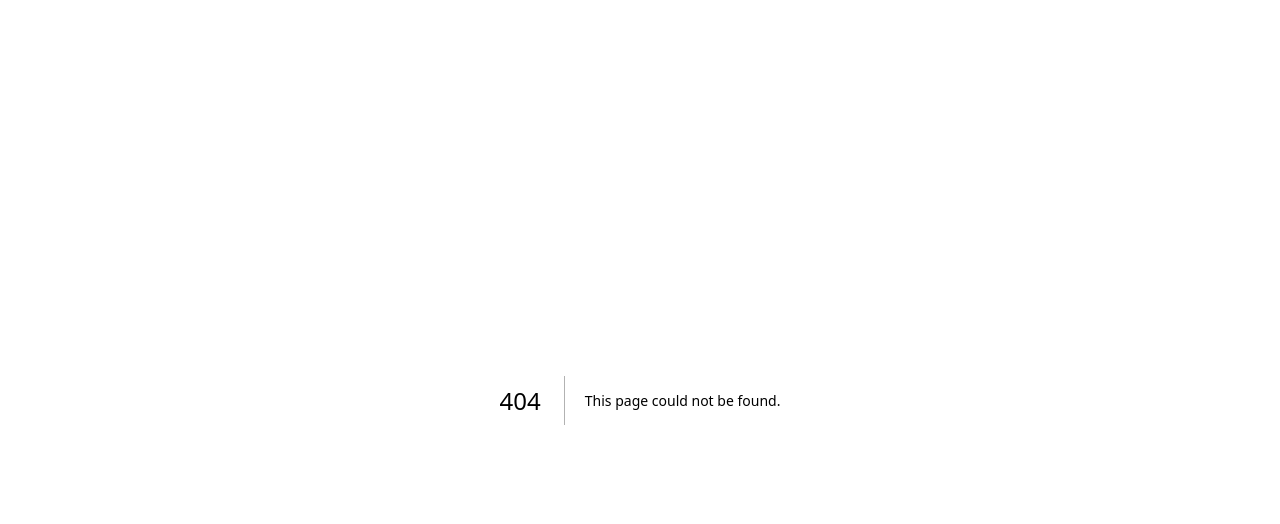
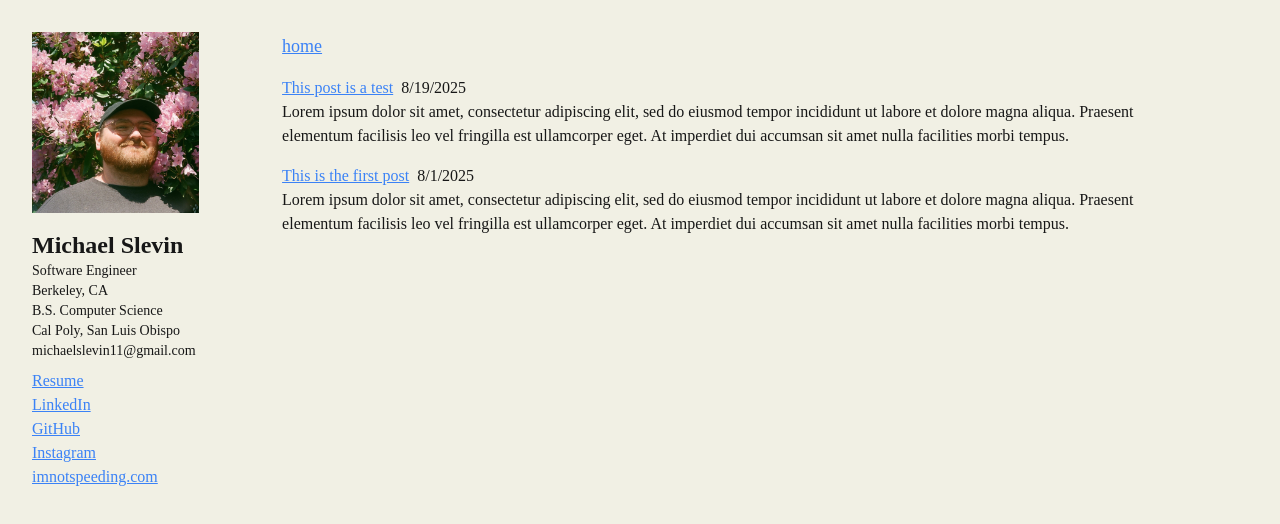
Before and after one commit to mslevin/website, a Next.js app: page /thoughts in a window 1280 px wide. Before the commit this address had no page. Shown: the top 524 px of the page. Built offline with nearby package versions, Linux system fonts and the light colour scheme.

Commit message:
more structure, posts, 404 page

```diff
--- /dev/null
+++ b/_thoughts/number_2.md
@@ -0,0 +1,15 @@
+---
+title: "This is the first post"
+excerpt: "Lorem ipsum dolor sit amet, consectetur adipiscing elit, sed do eiusmod tempor incididunt ut labore et dolore magna aliqua. Praesent elementum facilisis leo vel fringilla est ullamcorper eget. At imperdiet dui accumsan sit amet nulla facilities morbi tempus."
+coverImage: "/assets/blog/preview/cover.jpg"
+date: "8/1/2025"
+---
+
+Lorem ipsum dolor sit amet, consectetur adipiscing elit, sed do eiusmod tempor incididunt ut labore et dolore magna aliqua. Praesent elementum facilisis leo vel fringilla est ullamcorper eget. At imperdiet dui accumsan sit amet nulla facilities morbi tempus. Praesent elementum facilisis leo vel fringilla. Congue mauris rhoncus aenean vel. Egestas sed tempus urna et pharetra pharetra massa massa ultricies.
+
+Venenatis cras sed felis eget velit. Consectetur libero id faucibus nisl tincidunt. Gravida in fermentum et sollicitudin ac orci phasellus egestas tellus. Volutpat consequat mauris nunc congue nisi vitae. Id aliquet risus feugiat in ante metus dictum at tempor. Sed blandit libero volutpat sed cras. Sed odio morbi quis commodo odio aenean sed adipiscing. Velit euismod in pellentesque massa placerat. Mi bibendum neque egestas congue quisque egestas diam in arcu. Nisi lacus sed viverra tellus in. Nibh cras pulvinar mattis nunc sed. Luctus accumsan tortor posuere ac ut consequat semper viverra. Fringilla ut morbi tincidunt augue interdum velit euismod.
+
+## Lorem Ipsum
+
+Tristique senectus et netus et malesuada fames ac turpis. Ridiculous mus mauris vitae ultricies leo integer malesuada nunc vel. In mollis nunc sed id semper. Egestas tellus rutrum tellus pellentesque. Phasellus vestibulum lorem sed risus ultricies tristique nulla. Quis blandit turpis cursus in hac habitasse platea dictumst quisque. Eros donec ac odio tempor orci dapibus ultrices. Aliquam sem et tortor consequat id porta nibh. Adipiscing elit duis tristique sollicitudin nibh sit amet commodo nulla. Diam vulputate ut pharetra sit amet. Ut tellus elementum sagittis vitae et leo. Arcu non odio euismod lacinia at quis risus sed vulputate.
+s
--- /dev/null
+++ b/_thoughts/test_post.md
@@ -0,0 +1,15 @@
+---
+title: "This post is a test"
+excerpt: "Lorem ipsum dolor sit amet, consectetur adipiscing elit, sed do eiusmod tempor incididunt ut labore et dolore magna aliqua. Praesent elementum facilisis leo vel fringilla est ullamcorper eget. At imperdiet dui accumsan sit amet nulla facilities morbi tempus."
+coverImage: "/assets/blog/preview/cover.jpg"
+date: "8/19/2025"
+---
+
+Lorem ipsum dolor sit amet, consectetur adipiscing elit, sed do eiusmod tempor incididunt ut labore et dolore magna aliqua. Praesent elementum facilisis leo vel fringilla est ullamcorper eget. At imperdiet dui accumsan sit amet nulla facilities morbi tempus. Praesent elementum facilisis leo vel fringilla. Congue mauris rhoncus aenean vel. Egestas sed tempus urna et pharetra pharetra massa massa ultricies.
+
+Venenatis cras sed felis eget velit. Consectetur libero id faucibus nisl tincidunt. Gravida in fermentum et sollicitudin ac orci phasellus egestas tellus. Volutpat consequat mauris nunc congue nisi vitae. Id aliquet risus feugiat in ante metus dictum at tempor. Sed blandit libero volutpat sed cras. Sed odio morbi quis commodo odio aenean sed adipiscing. Velit euismod in pellentesque massa placerat. Mi bibendum neque egestas congue quisque egestas diam in arcu. Nisi lacus sed viverra tellus in. Nibh cras pulvinar mattis nunc sed. Luctus accumsan tortor posuere ac ut consequat semper viverra. Fringilla ut morbi tincidunt augue interdum velit euismod.
+
+## Lorem Ipsum
+
+Tristique senectus et netus et malesuada fames ac turpis. Ridiculous mus mauris vitae ultricies leo integer malesuada nunc vel. In mollis nunc sed id semper. Egestas tellus rutrum tellus pellentesque. Phasellus vestibulum lorem sed risus ultricies tristique nulla. Quis blandit turpis cursus in hac habitasse platea dictumst quisque. Eros donec ac odio tempor orci dapibus ultrices. Aliquam sem et tortor consequat id porta nibh. Adipiscing elit duis tristique sollicitudin nibh sit amet commodo nulla. Diam vulputate ut pharetra sit amet. Ut tellus elementum sagittis vitae et leo. Arcu non odio euismod lacinia at quis risus sed vulputate.
+s
--- a/src/app/layout.tsx
+++ b/src/app/layout.tsx
@@ -1,6 +1,9 @@
 import type { Metadata } from "next";
 import { Geist, Geist_Mono } from "next/font/google";
 import "./globals.css";
+import Image from "next/image";
+import Link from "next/link";
+import { urls } from "./data";
 
 const geistSans = Geist({
   variable: "--font-geist-sans",
@@ -22,12 +25,50 @@ export default function RootLayout({
 }: Readonly<{
   children: React.ReactNode;
 }>) {
+  const bytes = [
+    109, 105, 99, 104, 97, 101, 108, 115, 108, 101, 118, 105, 110, 49, 49, 64,
+    103, 109, 97, 105, 108, 46, 99, 111, 109,
+  ];
+  const address = String.fromCharCode(...bytes);
   return (
     <html lang="en">
       <body
         className={`${geistSans.variable} ${geistMono.variable} antialiased`}
       >
-        {children}
+        <main className="font-[Times_New_Roman] p-8 gap-8 flex">
+          <div className="flex flex-col gap-4">
+            <Image
+              src="/img/flowers_crop.jpeg"
+              alt="Me, standing in front of a flower bush."
+              width={200}
+              height={200}
+              priority
+            />
+            <div className="flex gap-1">
+              <div>
+                <div className="text-2xl font-bold">Michael Slevin</div>
+                <div className="text-sm pb-2">
+                  <div>Software Engineer</div>
+                  <div>Berkeley, CA</div>
+                  <div>B.S. Computer Science</div>
+                  <div>Cal Poly, San Luis Obispo</div>
+                  <div>{address}</div>
+                </div>
+                <a href="/files/Michael Slevin Resume 2025.pdf" download>
+                  Resume
+                </a>
+                <div className="flex flex-col">
+                  {urls.map((url) => (
+                    <a href={url.url} key={url.name}>
+                      {url.name}
+                    </a>
+                  ))}
+                </div>
+              </div>
+            </div>
+          </div>
+          <div className="w-full">{children}</div>
+        </main>
       </body>
     </html>
   );
--- /dev/null
+++ b/src/app/not-found.tsx
@@ -0,0 +1,12 @@
+import Link from "next/link";
+
+export default function NotFound() {
+  return (
+    <div className="flex justify-center pt-10">
+      <div className="flex flex-col items-center justify-center">
+        <p className="">there&apos;s nothing here</p>
+        <Link href="/">Home</Link>
+      </div>
+    </div>
+  );
+}
--- /dev/null
+++ b/src/app/thoughts/page.tsx
@@ -0,0 +1,30 @@
+import Link from "next/link";
+import PostType from "@/types/post";
+import { getAllPosts } from "@/lib/api";
+
+export default async function Thoughts() {
+  const allThoughts = await getAllPosts([
+    "title",
+    "date",
+    "slug",
+    "author",
+    "coverImage",
+    "excerpt",
+  ]);
+  return (
+    <div className="flex flex-col gap-4 justify-center w-[90%] mx-auto">
+      <Link href="/" className="text-lg ">
+        home
+      </Link>
+      {allThoughts.map((post) => (
+        <div key={post.slug}>
+          <div className="flex gap-2">
+            <Link href={`/thoughts/${post.slug}`}>{post.title}</Link>{" "}
+            <p>{post.date}</p>
+          </div>
+          <p>{post.excerpt}</p>
+        </div>
+      ))}
+    </div>
+  );
+}
--- /dev/null
+++ b/src/lib/api.ts
@@ -0,0 +1,43 @@
+import fs from 'fs'
+import { join } from 'path'
+import matter from 'gray-matter'
+
+const postsDirectory = join(process.cwd(), '_thoughts')
+
+export function getPostSlugs() {
+  return fs.readdirSync(postsDirectory)
+}
+
+export function getPostBySlug(slug: string, fields: string[] = []) {
+  const realSlug = slug.replace(/\.md$/, '')
+  const fullPath = join(postsDirectory, `${realSlug}.md`)
+  const fileContents = fs.readFileSync(fullPath, 'utf8')
+  const { data, content } = matter(fileContents)
+
+  type Items = {
+    [key: string]: string
+  }
+
+  const items: Items = {}
+
+  // Ensure only the minimal needed data is exposed
+  fields.forEach((field) => {
+    if (field === 'slug') {
+      items[field] = realSlug
+    }
+
+    if (typeof data[field] !== 'undefined') {
+      items[field] = data[field]
+    }
+  })
+
+  return items
+}
+
+export function getAllPosts(fields: string[] = []) {
+  const slugs = getPostSlugs()
+  const posts = slugs
+    .map((slug) => getPostBySlug(slug, fields))
+    .sort((post1, post2) => (post1.date > post2.date ? -1 : 1))
+  return posts
+}
--- /dev/null
+++ b/src/lib/helpers.ts
@@ -0,0 +1,7 @@
+import { remark } from 'remark'
+import html from 'remark-html'
+
+export default async function markdownToHtml(markdown: string) {
+  const result = await remark().use(html).process(markdown)
+  return result.toString()
+}
--- /dev/null
+++ b/src/types/post.ts
@@ -0,0 +1,15 @@
+
+
+type PostType = {
+  slug: string
+  title: string
+  date: string
+  coverImage: string
+  excerpt: string
+  ogImage: {
+    url: string
+  }
+  content: string
+}
+
+export default PostType
```
Also changed, not shown: package.json (+8 -5 lines), src/app/page.tsx (+14 -55 lines), 1 other file (tests, documents, lock files or other folders).
